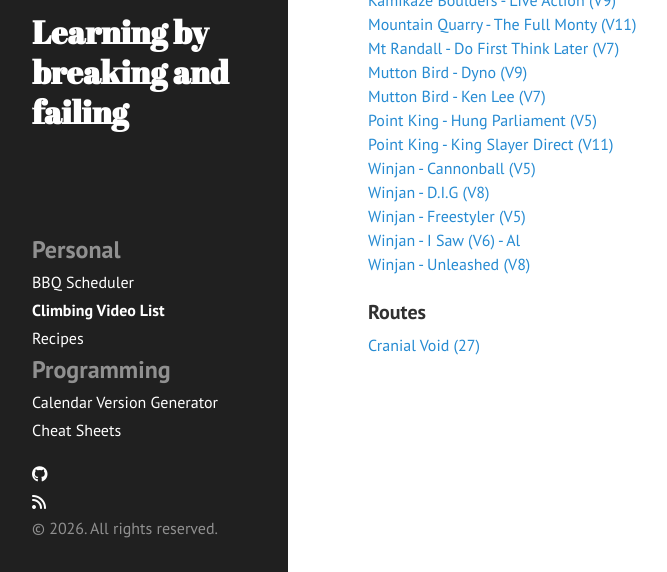
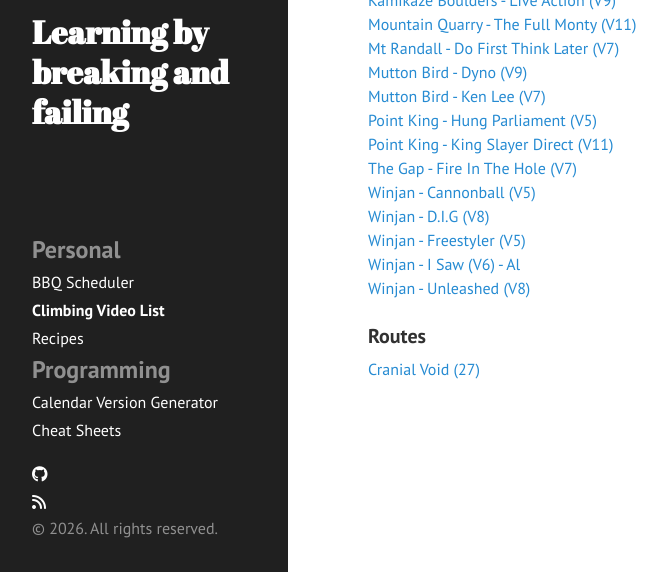
Before and after one commit to slowmonkey/slowmonkey.github.io, a Jekyll site: the page built from sidemenu_pages/climbing-video-list.md, in a window 1280 px wide, cut to the strip 328-900 px from the top of the page. Shown: the whole strip, without its empty margins (0-667 px from the left). Built offline with Jekyll 4.4.1, drawn with Linux system fonts in a browser that asks for light colours; nearby versions of some CDN libraries.

Commit message:
Update climbing-video-list.md

```diff
--- a/sidemenu_pages/climbing-video-list.md
+++ b/sidemenu_pages/climbing-video-list.md
@@ -18,6 +18,7 @@ category: personal
 [Mutton Bird - Ken Lee (V7)](https://www.youtube.com/playlist?list=PLmL-3YU6lBLuD4Pxf6ATyZix22GdABXe8)
 [Point King - Hung Parliament (V5)](https://www.youtube.com/playlist?list=PLmL-3YU6lBLsFnR0HgsGhsiNirx-PUfyL)
 [Point King - King Slayer Direct (V11)](https://www.youtube.com/playlist?list=PLmL-3YU6lBLvbZxTe2pZzaV_GkrldvVnm)
+[The Gap - Fire In The Hole (V7)](https://www.youtube.com/playlist?list=PLmL-3YU6lBLurdF5t-C0F_zlb8PD9sGBO)
 [Winjan - Cannonball (V5)](https://www.youtube.com/playlist?list=PLmL-3YU6lBLuhQMTWCVPaD4FoHjtXo0ej)
 [Winjan - D.I.G (V8)](https://www.youtube.com/playlist?list=PLmL-3YU6lBLssHqkGq9w8w9whScoOFvCV)
 [Winjan - Freestyler (V5)](https://www.youtube.com/playlist?list=PLmL-3YU6lBLvofnuoX_z2vV_fI7Uy7M0I)
```
